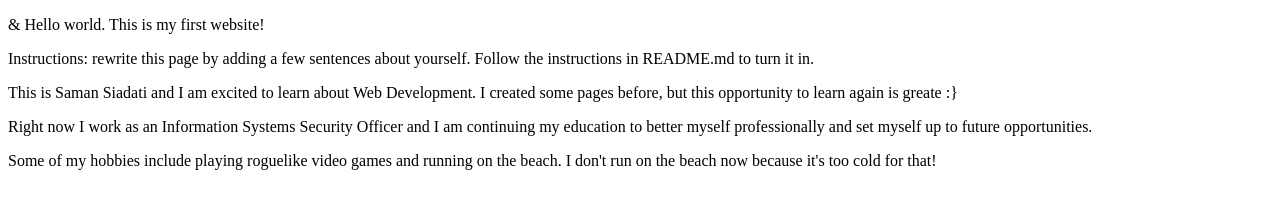
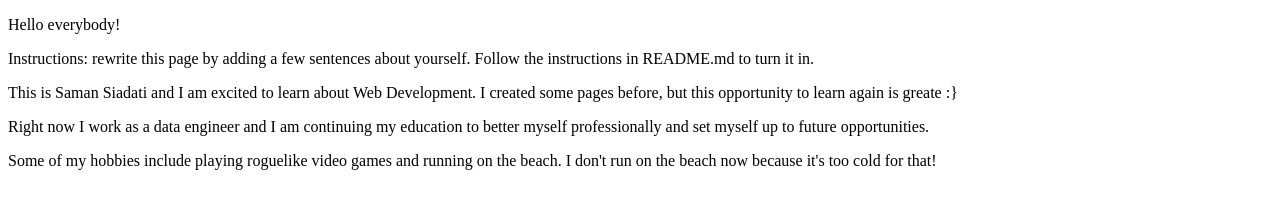
Before and after one commit to samansiadati/webdev_lab1, a plain HTML site: page index.html in a window 1280 px wide. Drawn offline with Linux system fonts and the light colour scheme.

Commit message:
Update index.html

```diff
--- a/index.html
+++ b/index.html
@@ -5,10 +5,10 @@
   <title>Internet Technologies and Web Design</title>
 </head>
 <body>
-  <p>&amp; Hello world. This is my first website!</p>
+  <p> Hello everybody! </p>
   <p>Instructions: rewrite this page by adding a few sentences about yourself. Follow the instructions in README.md to turn it in.</p>
   <p>This is Saman Siadati and I am excited to learn about Web Development. I created some pages before, but this opportunity to learn again is greate :} </p>
-  <p>Right now I work as an Information Systems Security Officer and I am continuing my education to better myself professionally and set myself up to future opportunities.</p>
+  <p>Right now I work as a data engineer and I am continuing my education to better myself professionally and set myself up to future opportunities.</p>
   <p>Some of my hobbies include playing roguelike video games and running on the beach. I don't run on the beach now because it's too cold for that!</p>
 </body>
 </html>
```
